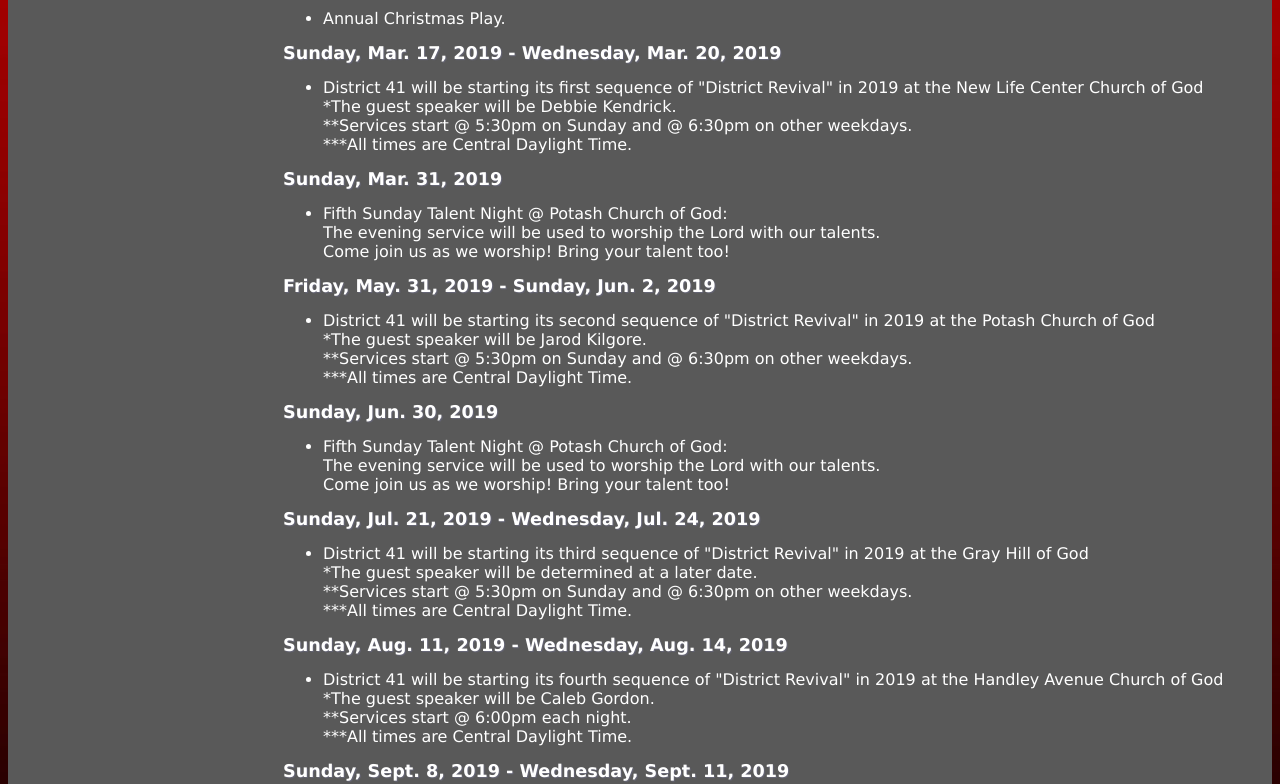
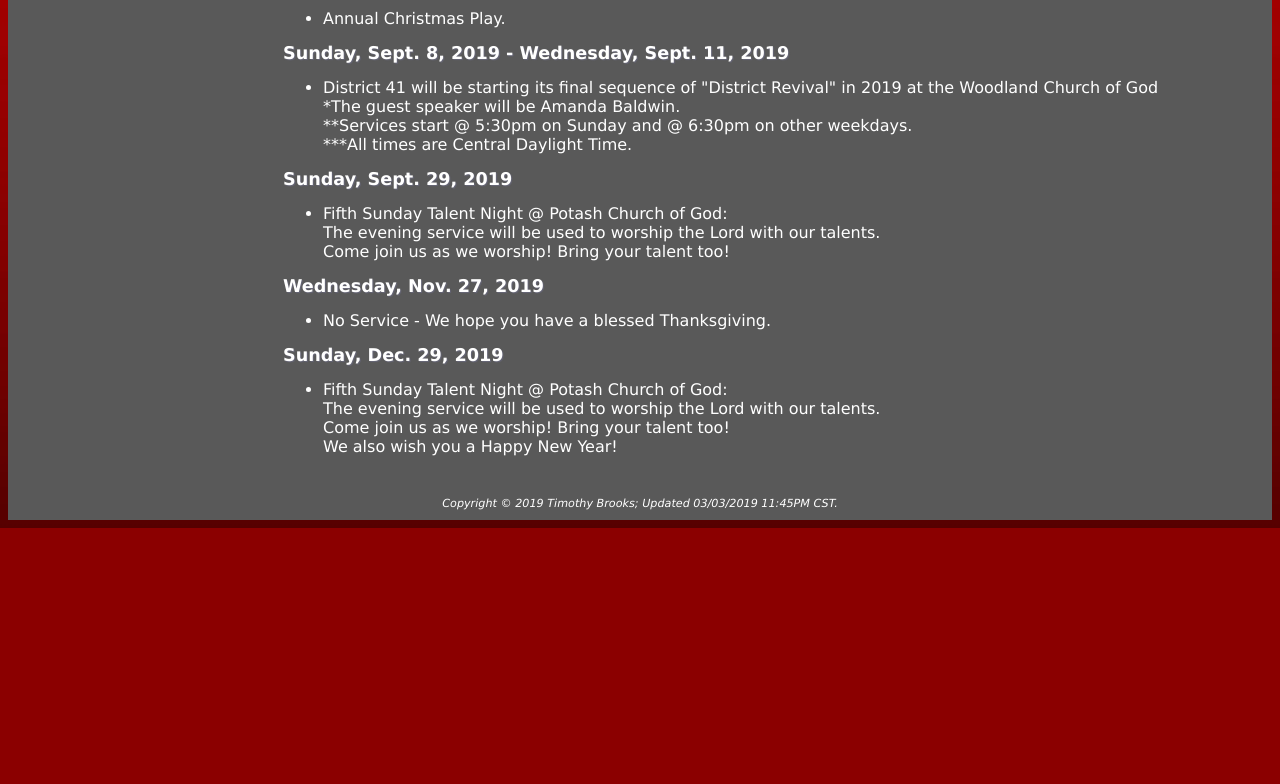
Before and after one commit to potashcog/potashcog.github.io, a plain HTML site: page upcomingevents.html in a window 1280 px wide. Shown: the part 532-1316 px from the top of the page. After the commit the page ends 1060 px from the top, so only its background shows below. Drawn offline with Linux system fonts and the light colour scheme.

Commit message:
Updated Index and Upcoming Events
Removed past events, rearranged the current and future events, and minor scaffolding of the home page.

```diff
--- a/upcomingevents.html
+++ b/upcomingevents.html
@@ -45,47 +45,7 @@
 				<dd>Annual Christmas Play.</dd>
 
 
-				<dt class="category">Sunday, Mar. 17, 2019 - Wednesday, Mar. 20, 2019</dt>
-				<dd>District 41 will be starting its first sequence of "District Revival" in 2019 at the New Life Center Church of God<br>
-				*The guest speaker will be Debbie Kendrick.<br>
-				**Services start @ 5:30pm on Sunday and @ 6:30pm on other weekdays.<br>
-				***All times are Central Daylight Time.
-			    </dd>
 
-				<dt class="category">Sunday, Mar. 31, 2019 </dt>
-				<dd>
-					Fifth Sunday Talent Night @ Potash Church of God:<br>
-					The evening service will be used to worship the Lord with our talents.<br>
-					Come join us as we worship! Bring your talent too!
-				</dd>
-
-				<dt class="category">Friday, May. 31, 2019 - Sunday, Jun. 2, 2019</dt>
-				<dd>District 41 will be starting its second sequence of "District Revival" in 2019 at the Potash Church of God<br>
-				*The guest speaker will be Jarod Kilgore.<br>
-				**Services start @ 5:30pm on Sunday and @ 6:30pm on other weekdays.<br>
-				***All times are Central Daylight Time.
-			    </dd>
-
-				<dt class="category">Sunday, Jun. 30, 2019 </dt>
-				<dd>
-					Fifth Sunday Talent Night @ Potash Church of God:<br>
-					The evening service will be used to worship the Lord with our talents.<br>
-					Come join us as we worship! Bring your talent too!
-				</dd>
-
-				<dt class="category">Sunday, Jul. 21, 2019 - Wednesday, Jul. 24, 2019</dt>
-				<dd>District 41 will be starting its third sequence of "District Revival" in 2019 at the Gray Hill of God<br>
-				*The guest speaker will be determined at a later date.<br>
-				**Services start @ 5:30pm on Sunday and @ 6:30pm on other weekdays.<br>
-				***All times are Central Daylight Time.
-			    </dd>
-
-				<dt class="category">Sunday, Aug. 11, 2019 - Wednesday, Aug. 14, 2019</dt>
-				<dd>District 41 will be starting its fourth sequence of "District Revival" in 2019 at the Handley Avenue Church of God<br>
-				*The guest speaker will be Caleb Gordon.<br>
-				**Services start @ 6:00pm each night.<br>
-				***All times are Central Daylight Time.
-			    </dd>
 
 				<dt class="category">Sunday, Sept. 8, 2019 - Wednesday, Sept. 11, 2019</dt>
 				<dd>District 41 will be starting its final sequence of "District Revival" in 2019 at the Woodland Church of God<br>
```
Also changed, not shown: index.html (+4 -4 lines), 1 other file.
